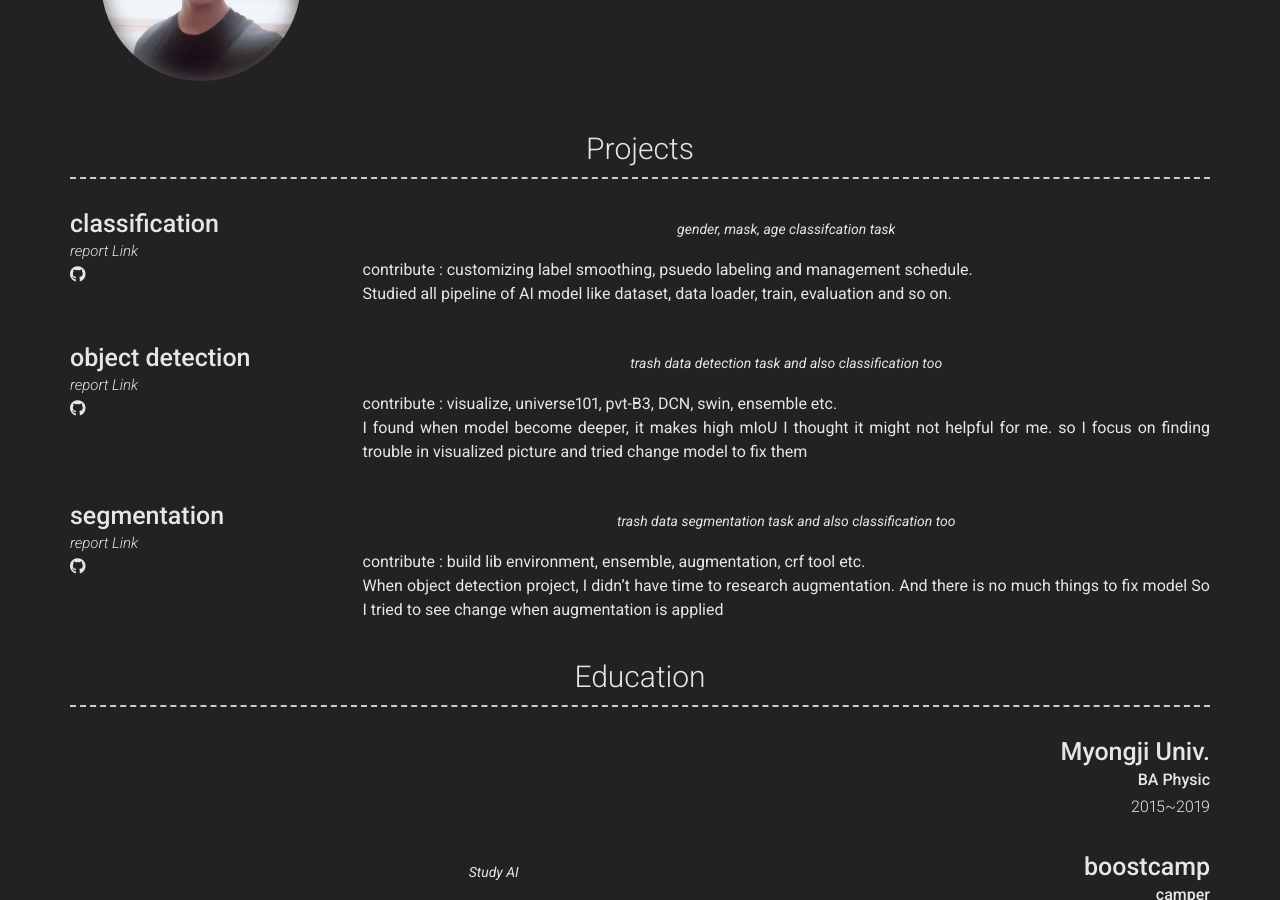
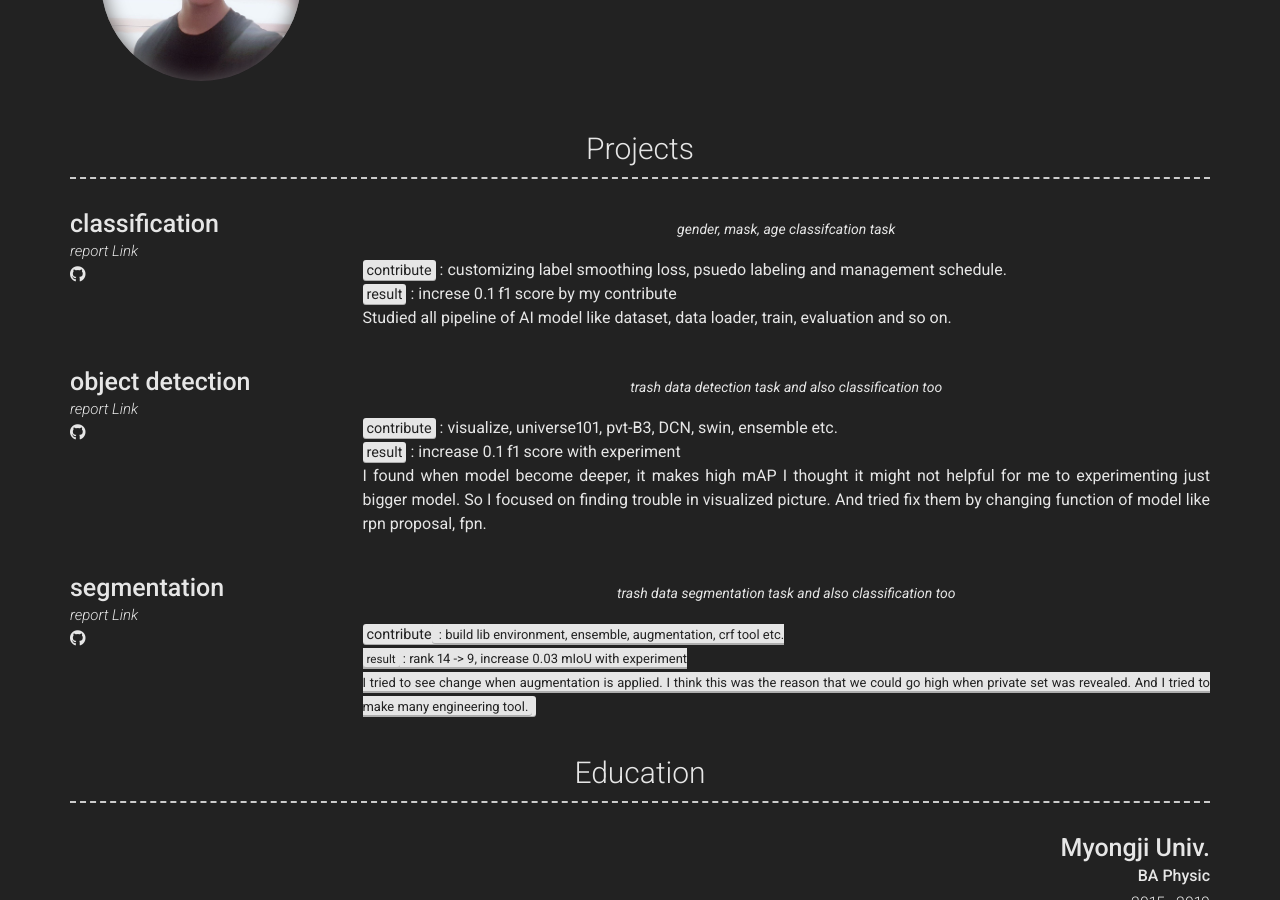
Before and after one commit to ksm0517/aboutMe, a Jekyll site: the page built from index.md, in a window 1280 px wide and 900 px high, scrolled down 448 px. Built offline with Jekyll 4.4.1, drawn with Linux system fonts in a browser that asks for light colours; nearby versions of some CDN libraries.

Commit message:
Update _config.yml

```diff
--- a/_config.yml
+++ b/_config.yml
@@ -68,7 +68,8 @@ content:
         quote: >
           gender, mask, age classifcation task
         description: | # this will include new lines to allow paragraphs
-          contribute : customizing label smoothing, psuedo labeling and management schedule.<br/>
+          <mark>contribute</mark> : customizing label smoothing loss, psuedo labeling and management schedule.<br/>
+          <mark>result</mark> : increse 0.1 f1 score by my contribute <br/>
           Studied all pipeline of AI model like dataset, data loader, train, evaluation and so on.
 
       - layout: left
@@ -85,11 +86,12 @@ content:
         quote: >
           trash data detection task and also classification too
         description: | # this will include new lines to allow paragraphs
-          contribute : visualize, universe101, pvt-B3, DCN, swin, ensemble etc.<br/>
-          I found when model become deeper, it makes high mIoU
-          I thought it might not helpful for me.
-          so I focus on finding trouble in visualized picture
-          and tried change model to fix them
+          <mark>contribute</mark> : visualize, universe101, pvt-B3, DCN, swin, ensemble etc.<br/>
+          <mark>result</mark> : increase 0.1 f1 score with experiment <br/>
+          I found when model become deeper, it makes high mAP
+          I thought it might not helpful for me to experimenting just bigger model.
+          So I focused on finding trouble in visualized picture.
+          And tried fix them by changing function of model like rpn proposal, fpn.
 
       - layout: left
         title: segmentation
@@ -105,10 +107,11 @@ content:
         quote: >
           trash data segmentation task and also classification too
         description: | # this will include new lines to allow paragraphs
-          contribute : build lib environment, ensemble, augmentation, crf tool etc.<br/>
-          When object detection project, I didn't have time to research augmentation.
-          And there is no much things to fix model
-          So I tried to see change when augmentation is applied
+          <mark>contribute<mark> : build lib environment, ensemble, augmentation, crf tool etc.<br/>
+          <mark>result</mark> : rank 14 -> 9, increase 0.03 mIoU with experiment <br/>
+          I tried to see change when augmentation is applied.
+          I think this was the reason that we could go high when private set was revealed.
+          And I tried to make many engineering tool.
 
 
   - title: Education
```
